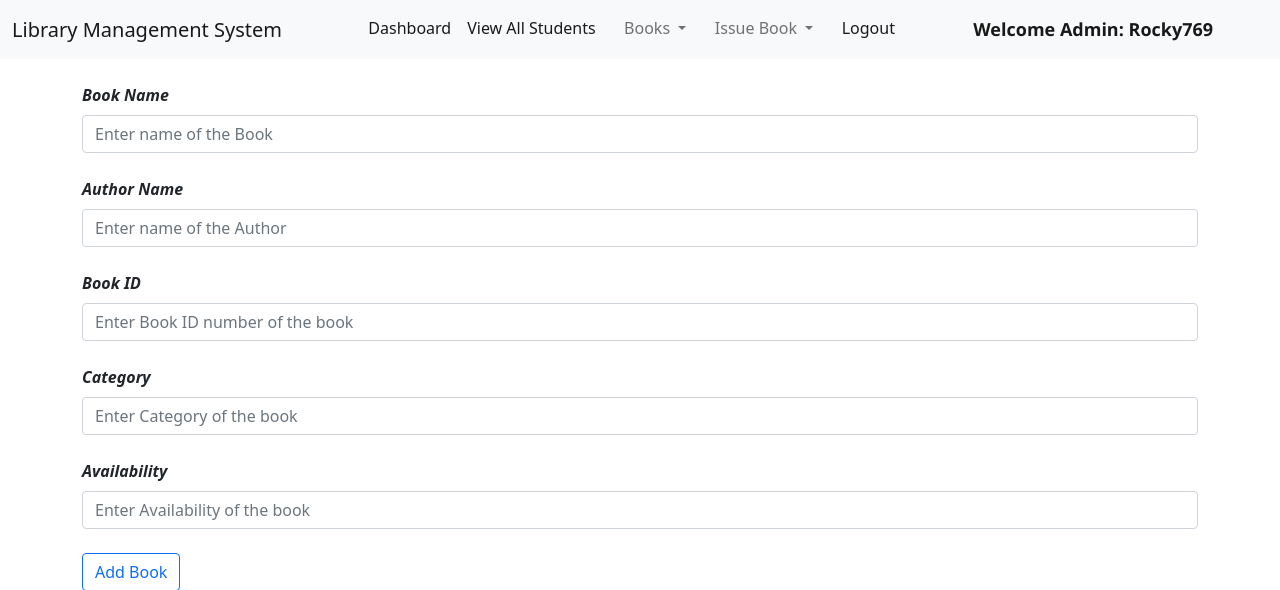
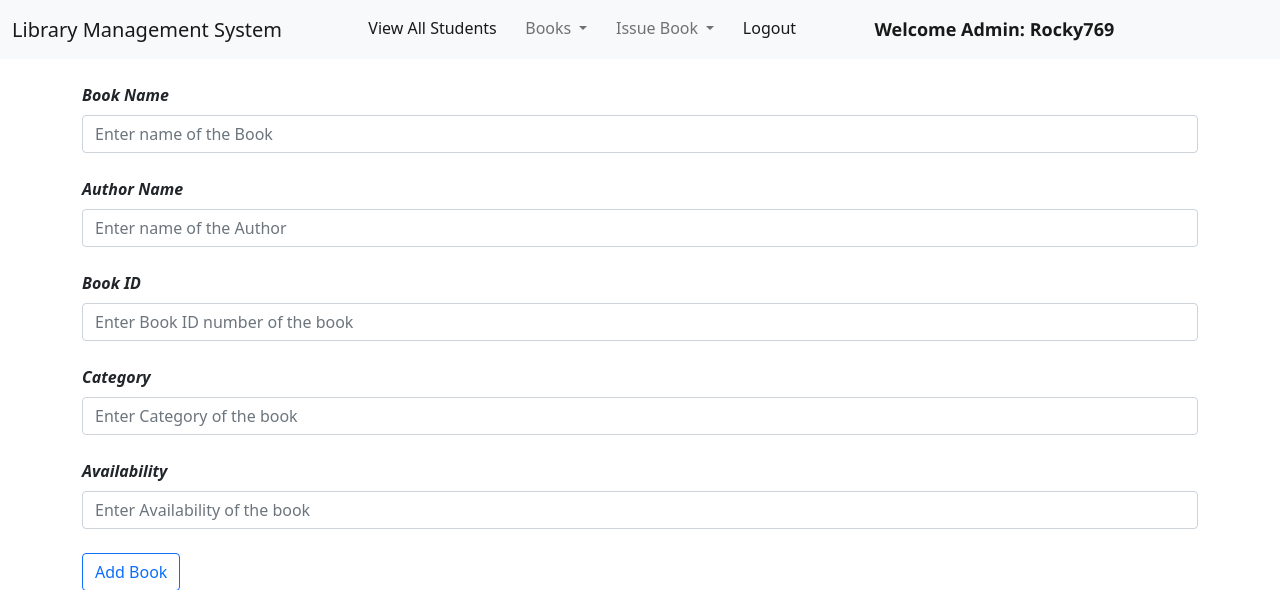
Before and after one commit to Tyler-Durden-official/lms, a Django app: page /add_book/ in a window 1280 px wide. Shown: the top 590 px of the page. Run offline with Django 4.2, Linux system fonts and the light colour scheme; a user stored in the database is signed in; some libraries are stand-ins or nearby versions.

```diff
--- a/base/templates/admin_navbar.html
+++ b/base/templates/admin_navbar.html
@@ -16,16 +16,13 @@
   <body>
     <nav class="navbar navbar-expand-lg navbar-light bg-light">
         <div class="container-fluid">
-          <a class="navbar-brand" href="#">Library Management System</a>
+          <a class="navbar-brand" href="/admin_home/">Library Management System</a>
           <button class="navbar-toggler" type="button" data-bs-toggle="collapse" data-bs-target="#navbarSupportedContent" aria-controls="navbarSupportedContent" aria-expanded="false" aria-label="Toggle navigation">
             <span class="navbar-toggler-icon"></span>
           </button>
           <div class="collapse navbar-collapse" id="navbarSupportedContent">
             &nbsp;&nbsp;&nbsp;&nbsp;&nbsp;&nbsp;&nbsp;&nbsp;&nbsp;&nbsp;&nbsp;&nbsp;&nbsp;&nbsp;&nbsp;
             <ul class="navbar-nav me-auto mb-2 mb-lg-0">
-              <li class="nav-item">
-                <a class="nav-link active" aria-current="page" href="/admin_home/">Dashboard</a>
-              </li>
               <li class="nav-item">
                 <a class="nav-link active" aria-current="page" href="/view_students/">View All Students</a>
               </li>
```
Also changed, not shown: db.sqlite3.
